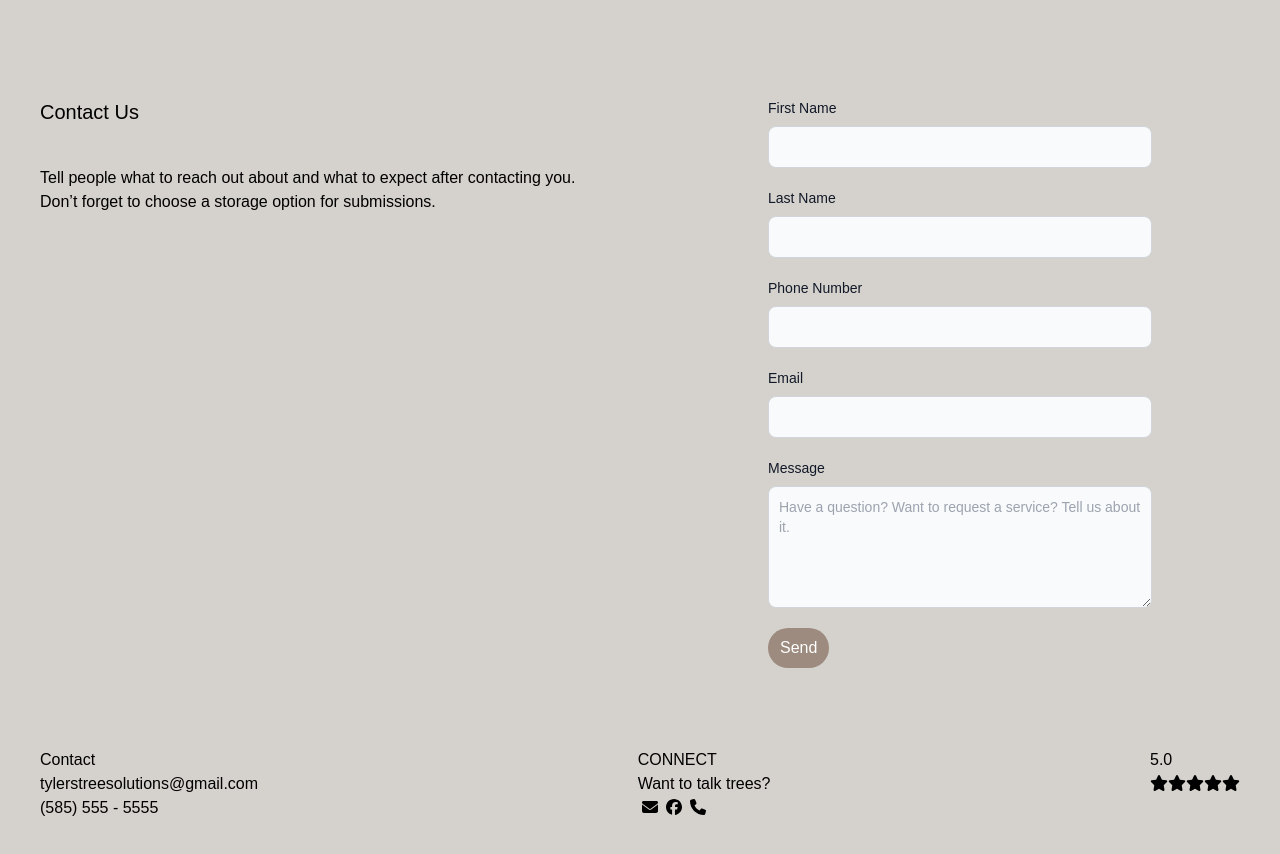
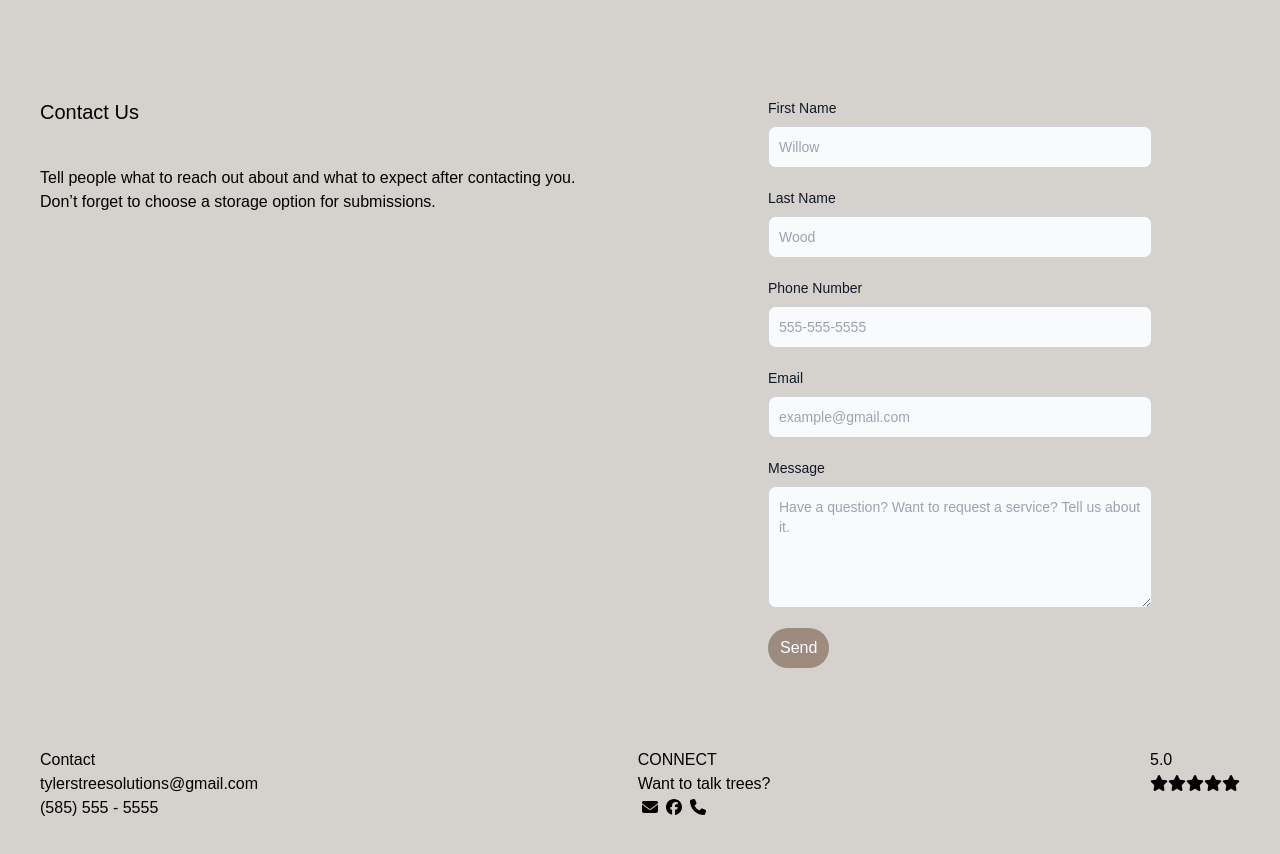
Before and after one commit to gmcclarin/tyler, a React (Create React App) app: page / in a window 1280 px wide. Shown: the part 2360-3214 px from the top of the page. Built offline with nearby package versions, Linux system fonts and the light colour scheme.

Commit message:
add example placeholders for each form field

```diff
--- a/src/components/Contact.js
+++ b/src/components/Contact.js
@@ -43,7 +43,8 @@ const Contact = () => {
                         className="bg-gray-50 border border-gray-300 text-gray-900 text-sm rounded-lg focus:ring-blue-500 focus:border-blue-500 block w-full p-2.5  "
                         type="text"
                         name="firstName"
-                        id="firstName" />
+                        id="firstName"
+                        placeholder="Willow" />
                         <ErrorMessage name="firstName" component="div" />
                 </div>
                 <div className="mb-5">
@@ -52,7 +53,8 @@ const Contact = () => {
                         className="bg-gray-50 border border-gray-300 text-gray-900 text-sm rounded-lg focus:ring-blue-500 focus:border-blue-500 block w-full p-2.5"
                         type="lastName"
                         name="lastName"
-                        id="lastName" />
+                        id="lastName"
+                        placeholder="Wood" />
                         <ErrorMessage name="lastName" component="div" />
                 </div>
                 <div className="mb-5">
@@ -61,7 +63,8 @@ const Contact = () => {
                         className="bg-gray-50 border border-gray-300 text-gray-900 text-sm rounded-lg focus:ring-blue-500 focus:border-blue-500 block w-full p-2.5"
                         type="text"
                         name="phoneNumber"
-                        id="phoneNumber" />
+                        id="phoneNumber"
+                        placeholder="555-555-5555" />
                         <ErrorMessage name="phoneNumber" component="div" />
                 </div>
                 <div class="mb-5">
@@ -70,7 +73,8 @@ const Contact = () => {
                         className="bg-gray-50 border border-gray-300 text-gray-900 text-sm rounded-lg focus:ring-blue-500 focus:border-blue-500 block w-full p-2.5"
                         type="text"
                         name="email"
-                        id="email" />
+                        id="email"
+                        placeholder="example@gmail.com" />
                         <ErrorMessage name="email" component="div" />
                 </div>
                 <div class="mb-5">
```
